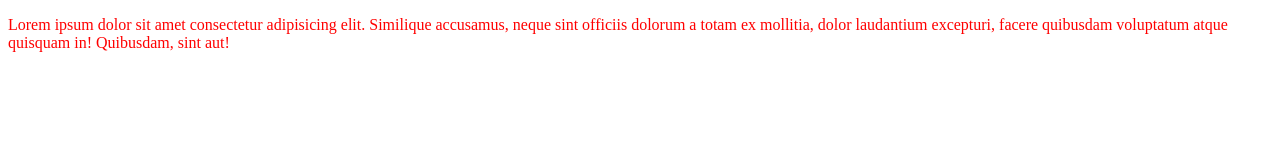
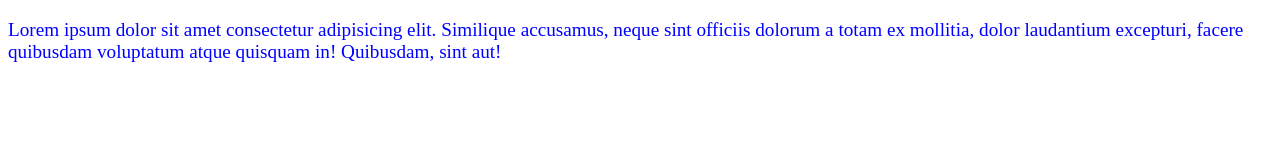
Before and after one commit to suryas-1805/git-demo2, a plain HTML site: page index.html in a window 1280 px wide. Drawn offline with Linux system fonts and the light colour scheme.

Commit message:
css style modified

```diff
--- a/style.css
+++ b/style.css
@@ -1,5 +1,6 @@
 /* CSS style sheet */
 
 p{
-    color:red;
+    color:blue;
+    font-size: larger;
 }
```
